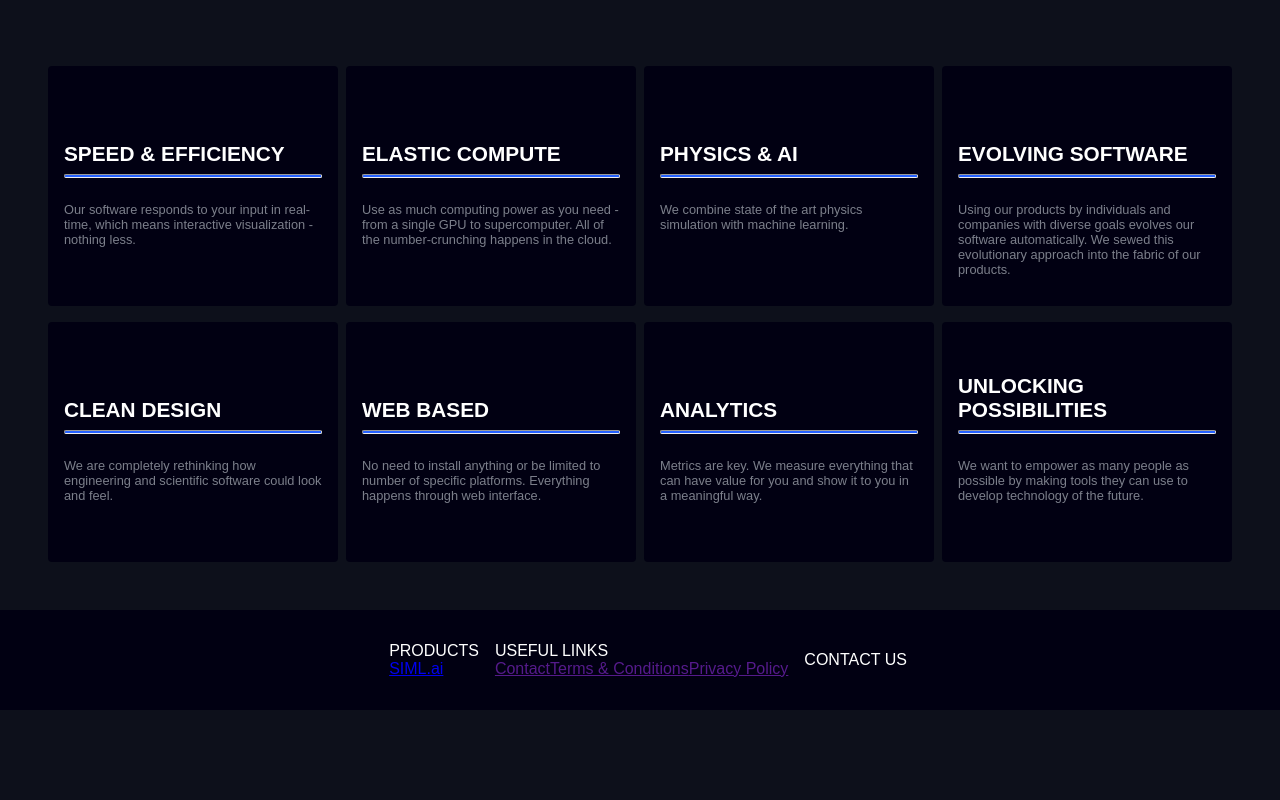
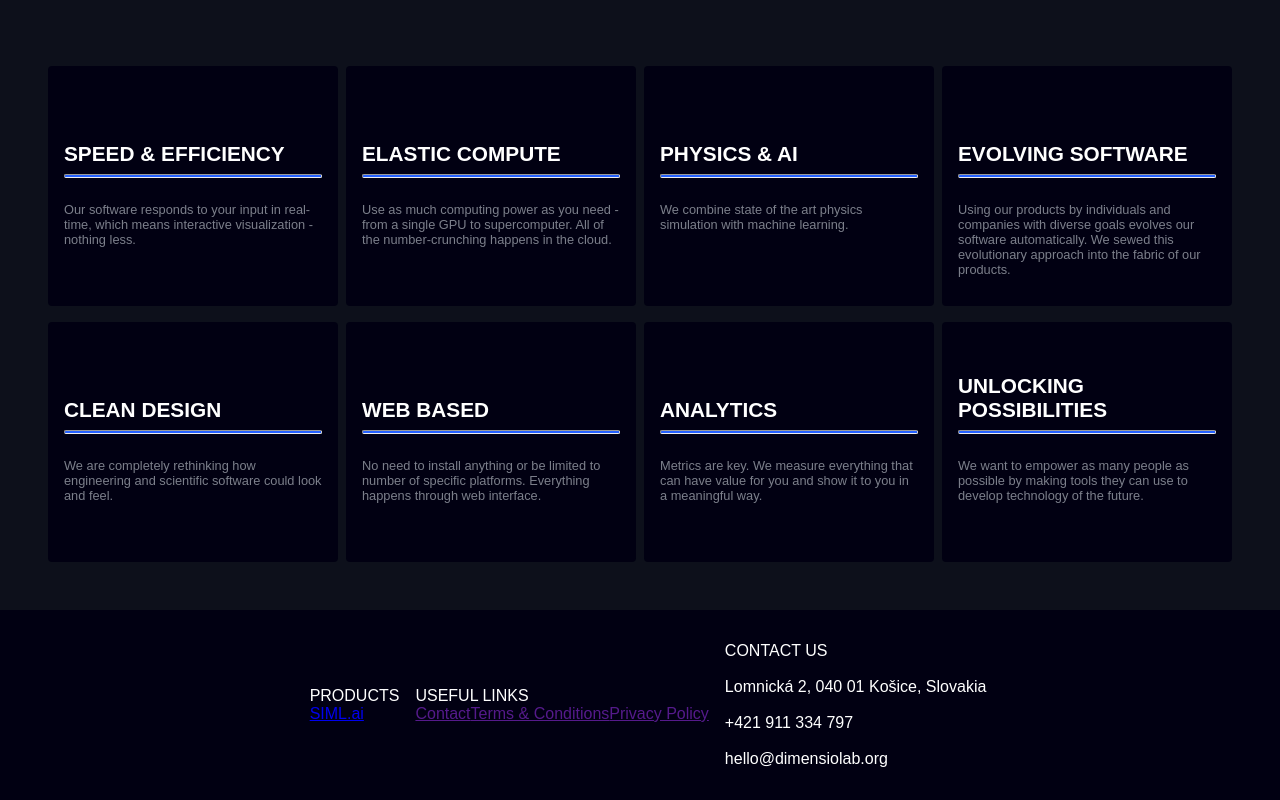
Before and after one commit to DimensionLab/web, a Next.js app: page / in a window 1280 px wide. Shown: the part 1844-2644 px from the top of the page. Before the commit the page ends 2554 px from the top, so only its background shows below. Built offline with nearby package versions, Linux system fonts and the light colour scheme.

Commit message:
feat: add info to footer content

```diff
--- a/src/components/homepage/Footer.tsx
+++ b/src/components/homepage/Footer.tsx
@@ -30,7 +30,18 @@ const Footer = () => {
       </div>
       <div className="contact-us">
         <div className='title'>CONTACT US</div>
-
+          <div className="location">
+            <img src="" alt="" className="icon" />
+            <div className="address">Lomnická 2, 040 01 Košice, Slovakia</div>
+          </div>
+          <div className="tel-contact">
+            <img src="" alt="" className="icon" />
+            <div className="tel-number">+421 911 334 797</div>
+          </div>
+          <div className="email-contact">
+            <img src="" alt="" className="icon" />
+            <div className="email">hello@dimensiolab.org</div>
+          </div>
       </div>
     </FooterWrapper>
   );
```
